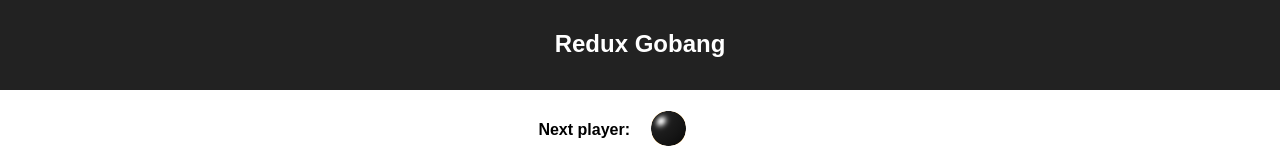
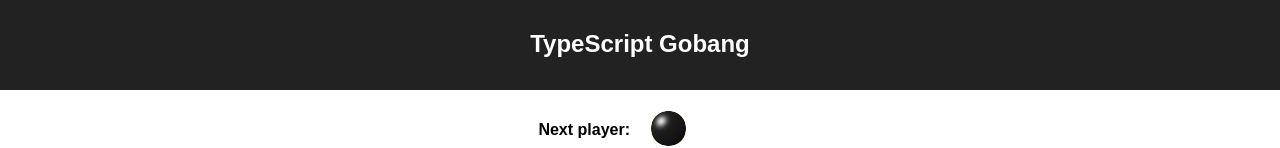
Before and after one commit to gtakat/typescript-gobang, a React app: page / in a window 1280 px wide. Shown: the top 148 px of the page. Built offline with nearby package versions, Linux system fonts and the light colour scheme; no server answers.

Commit message:
change title

```diff
--- a/public/index.html
+++ b/public/index.html
@@ -13,7 +13,7 @@
       work correctly both with client-side routing and a non-root public URL.
       Learn how to configure a non-root public URL by running `npm run build`.
     -->
-    <title>Redux App</title>
+    <title>TypeScript App</title>
   </head>
   <body>
     <div id="root"></div>
--- a/src/components/Header.js
+++ b/src/components/Header.js
@@ -2,7 +2,7 @@ import React from 'react'
 
 const Header = () => (
   <div className="App-header">
-    <h2>Redux Gobang</h2>
+    <h2>TypeScript Gobang</h2>
   </div>
 )
 
```
